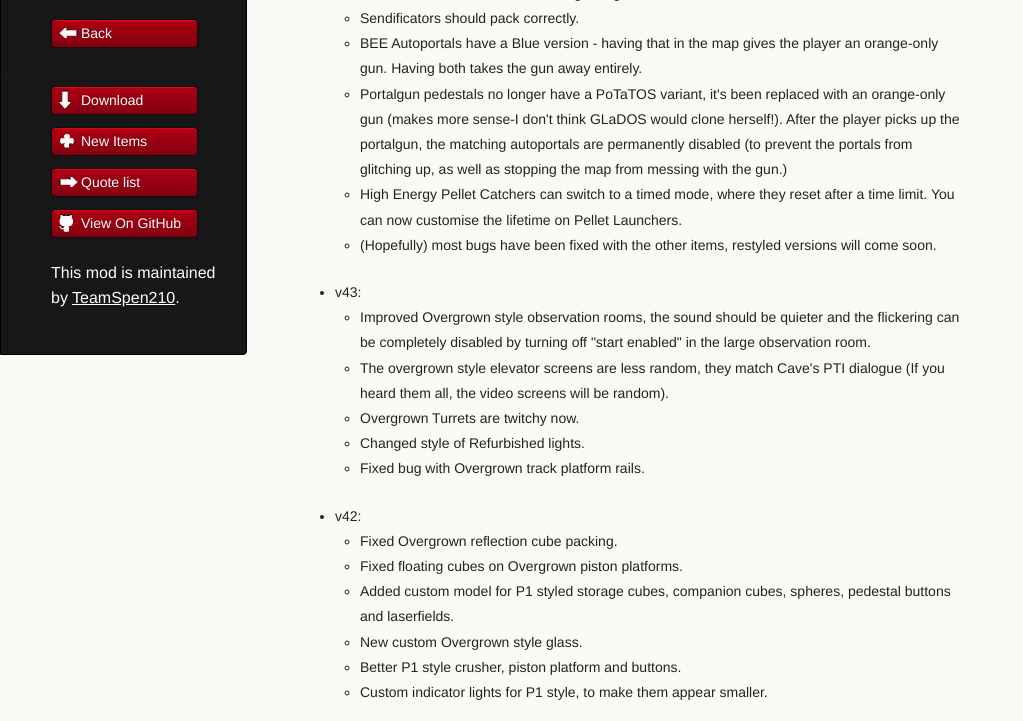
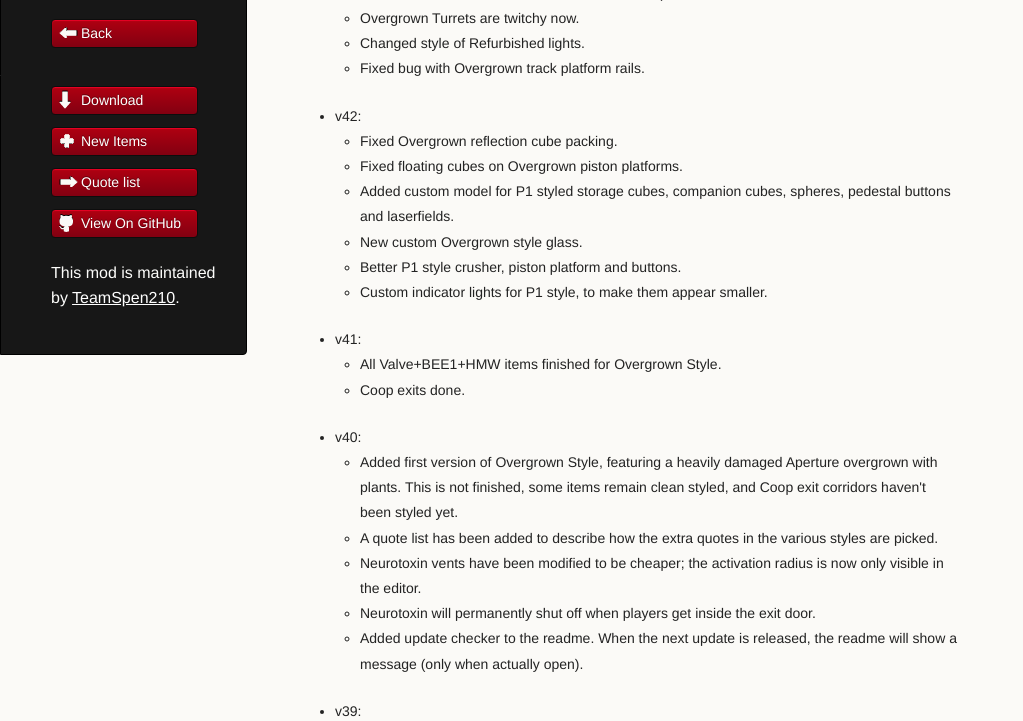
Before and after one commit to BEEmod/tspenAddons, a plain HTML site: page changelog.html in a window 1280 px wide. Shown: the part 221-942 px from the top of the page, without its empty margins (0-1023 px from the left). Drawn offline with Linux system fonts and the light colour scheme.

Commit message:
This isn't released!

```diff
--- a/changelog.html
+++ b/changelog.html
@@ -31,7 +31,7 @@
 		<ul id="changelog">
 		<!-- <li>New item - Floor Debris, piles of junk to make floors look &quot;better&quot;. (Does not appear in Clean style.)</li>
 			<li>Added custom variants of many Old Aperture items, stuff like Excursion Funnels, Crushers or Light Bridges look more like a prototype. (50s/60s/70s/80s can look slightly different, in 80s style everything is basically modern).</li>-->
-			<li> v44:
+			<!--<li> v44:
 				<ul>
 					<li><strong><big>IMPORTANT: please delete the various &quot;tspen_collection&quot; files in the &quot;portal 2/portal2_dlc2/BEE2/items&quot; folder</big></strong>, I've moved them into subfolders to organise them.</li>
 					<li>NEW: I've improved most of the FGE items and many others, everything should work much better. Some items have been merged together.</li>
@@ -40,7 +40,7 @@
 					<li>Portalgun pedestals no longer have a PoTaTOS variant, it's been replaced with an orange-only gun (makes more sense-I don't think GLaDOS would clone herself!). After the player picks up the portalgun, the matching autoportals are permanently disabled (to prevent the portals from glitching up, as well as stopping the map from messing with the gun.)</li>
 					<li>High Energy Pellet Catchers can switch to a timed mode, where they reset after a time limit. You can now customise the lifetime on Pellet Launchers.</li>
 					<li>(Hopefully) most bugs have been fixed with the other items, restyled versions will come soon.</li>
-				</ul>
+				</ul>-->
 			<li> v43:
 				<ul>
 					<li>Improved Overgrown style observation rooms, the sound should be quieter and the flickering can be completely disabled by turning off &quot;start enabled&quot; in the large observation room.</li>
```
